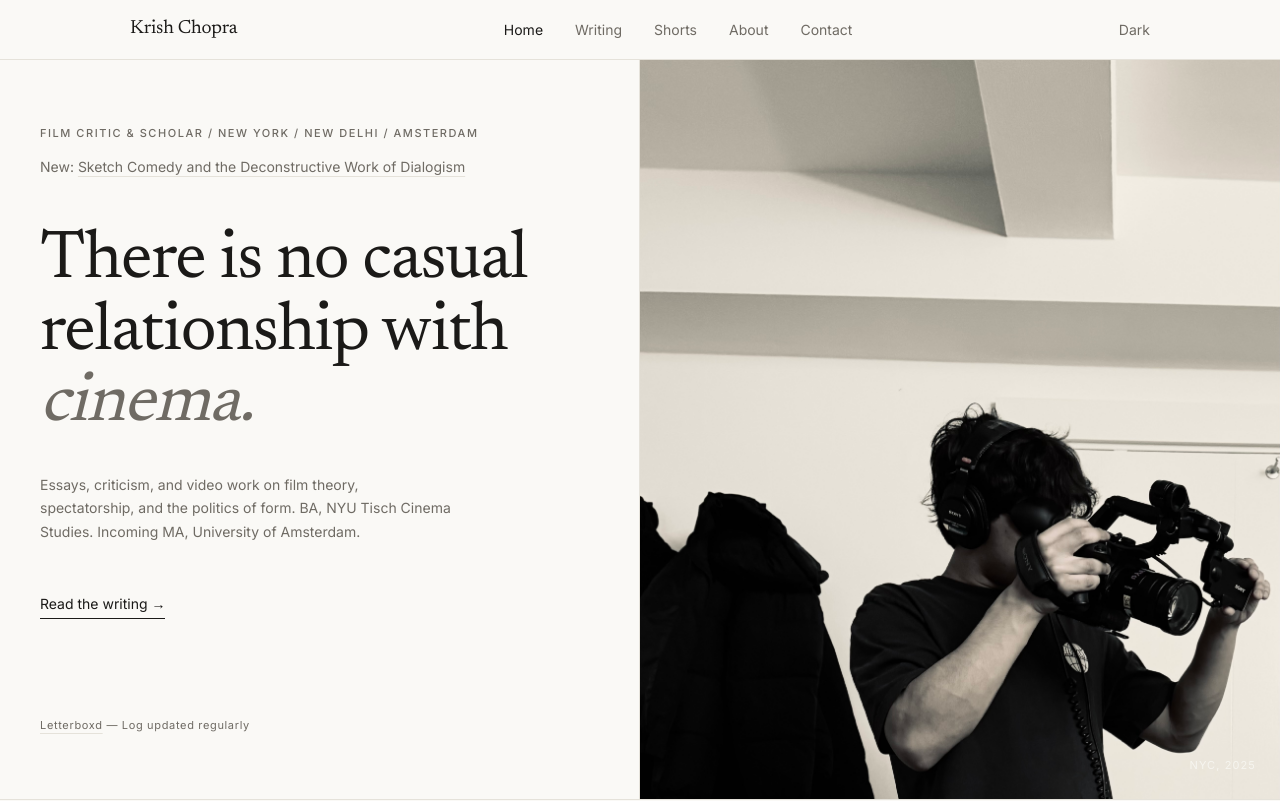
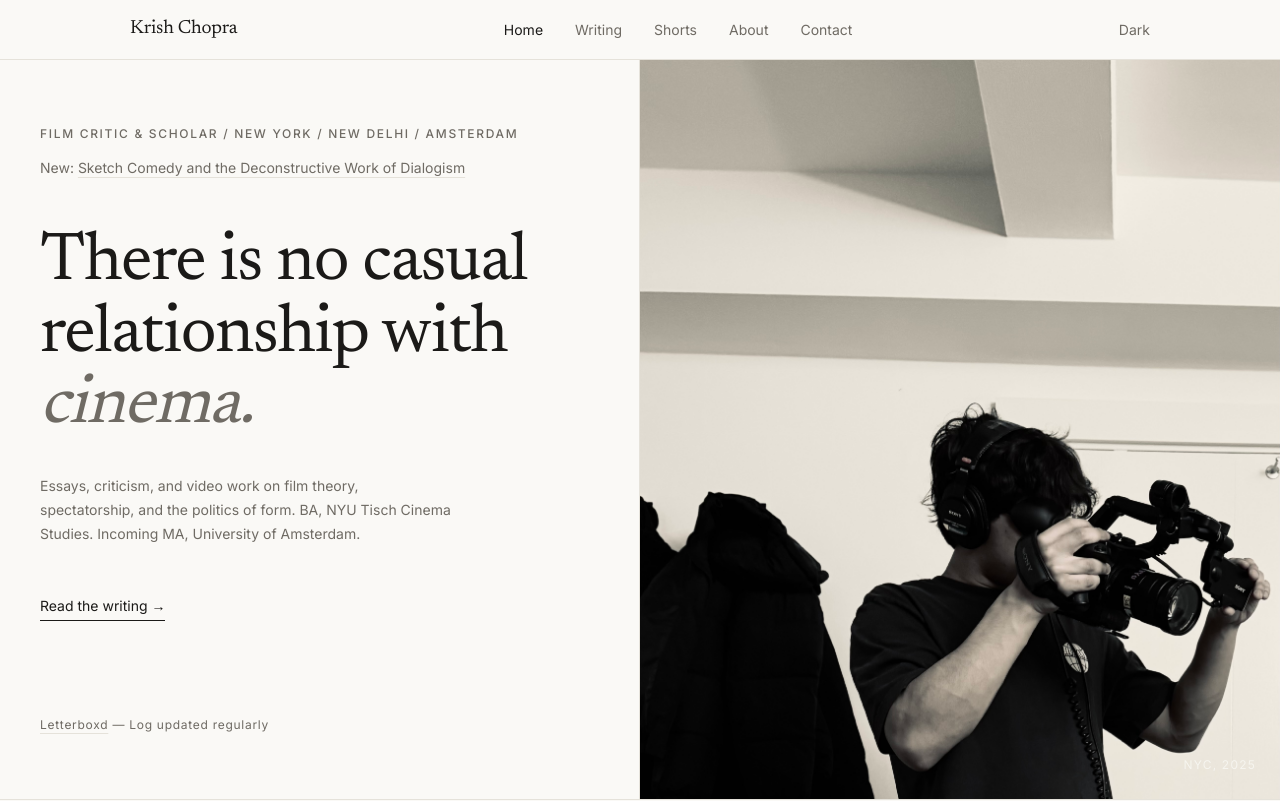
Before and after one commit to KrishChopra04/krish-portfolio, a Next.js app: page / in a window 1280 px wide. Shown: the top 801 px of the page. Built offline with nearby package versions, Linux system fonts and the light colour scheme.

Commit message:
Update globals.css

```diff
--- a/app/globals.css
+++ b/app/globals.css
@@ -31,7 +31,7 @@
   --text-h3: 1.1875rem;
   --text-body: 1rem;
   --text-sm: 0.875rem;
-  --text-label: 0.6875rem;
+  --text-label: 0.75rem;
 
   /* space scale */
   --s-1: 0.25rem;
```
